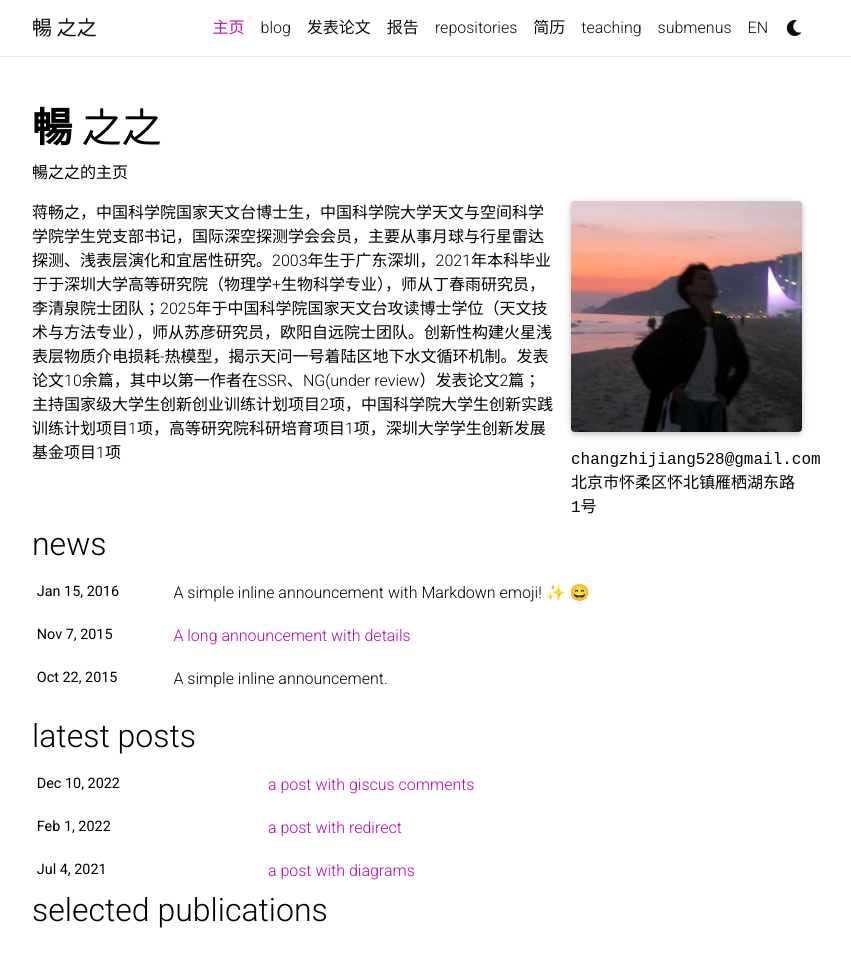
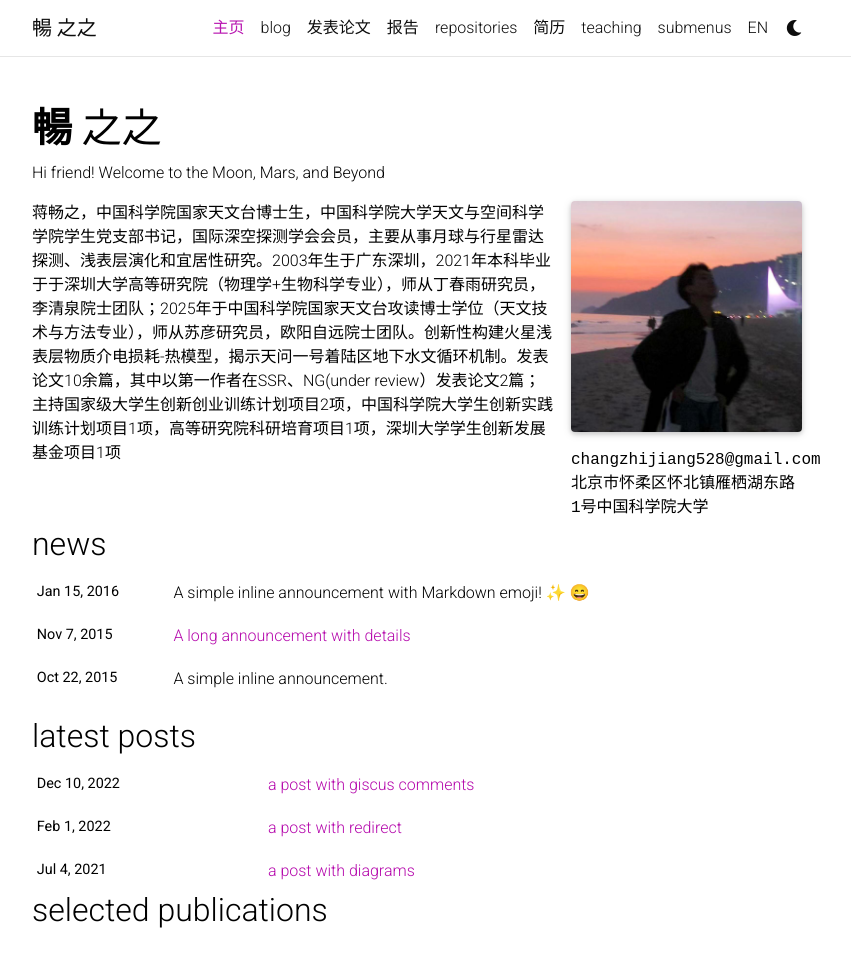
Before and after one commit to czz-naoc/czz-naoc.github.io, a Jekyll site: the page built from _pages/about.md, in a window 1280 px wide and 1247 px high, cut to the strip 0-958 px from the top of the window. Shown: the whole strip, without its empty margins (223-1074 px from the left). Built offline with Jekyll 4.4.1, drawn with Linux system fonts in a browser that asks for light colours; full-size pictures stand in for the smaller copies a plugin makes; emoji names are drawn with the system emoji font; comment, search, counter and statistics services are not loaded; a style sheet for code colours, icons or effects is not loaded.

Commit message:
Update about.md

```diff
--- a/_pages/about.md
+++ b/_pages/about.md
@@ -4,7 +4,7 @@ ref: home
 layout: about
 title: 主页
 permalink: /
-subtitle: 暢之之的主页
+subtitle: Hi friend! Welcome to the Moon, Mars, and Beyond
 
 profile:
   align: right
@@ -12,7 +12,7 @@ profile:
   image_circular: false # crops the image to make it circular
   address: >
     <p>changzhijiang528@gmail.com</p>
-    <p>北京市怀柔区怀北镇雁栖湖东路1号</p>
+    <p>北京市怀柔区怀北镇雁栖湖东路1号中国科学院大学</p>
 
 news: true  # includes a list of news items
 latest_posts: true  # includes a list of the newest posts
```
